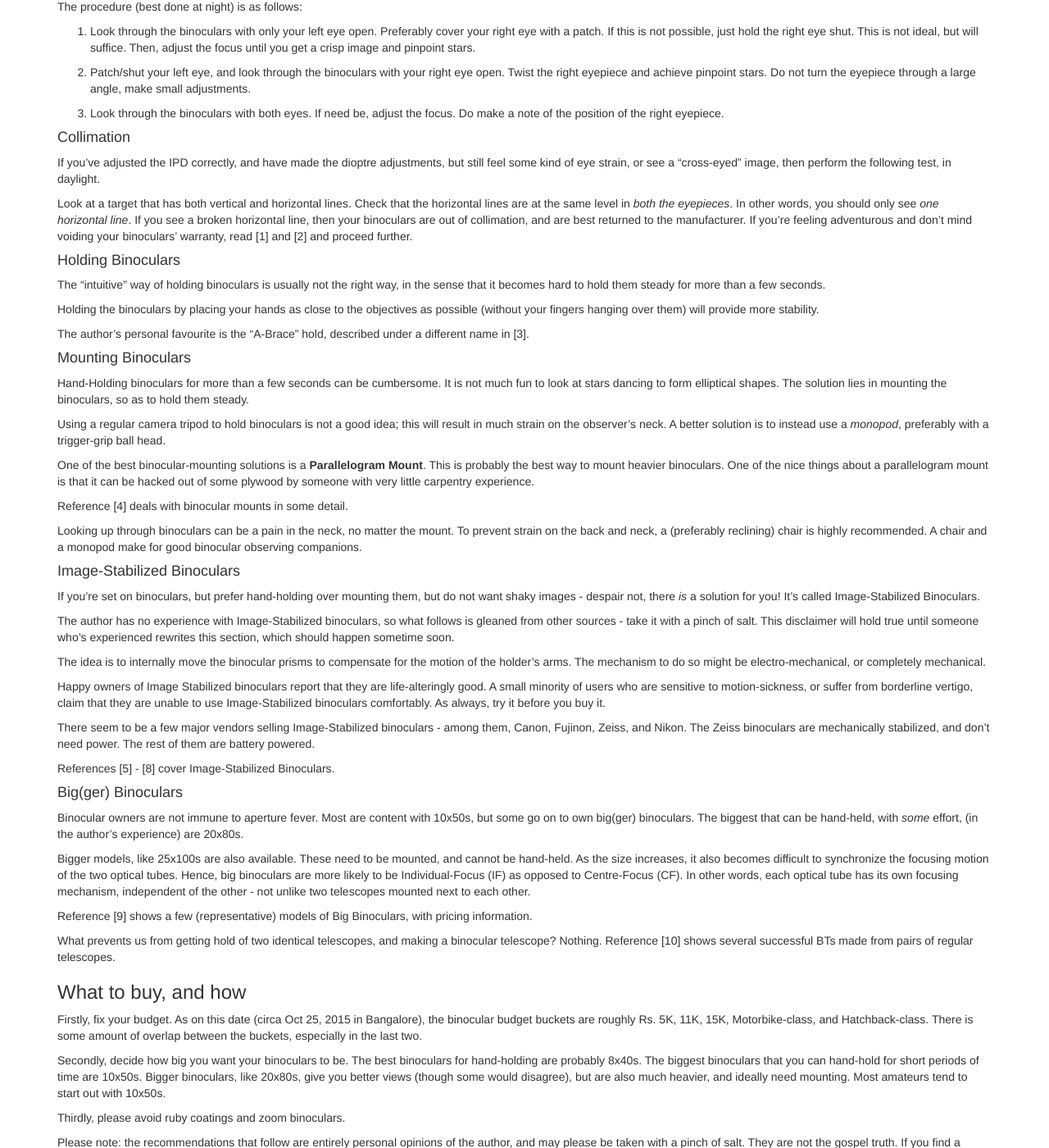
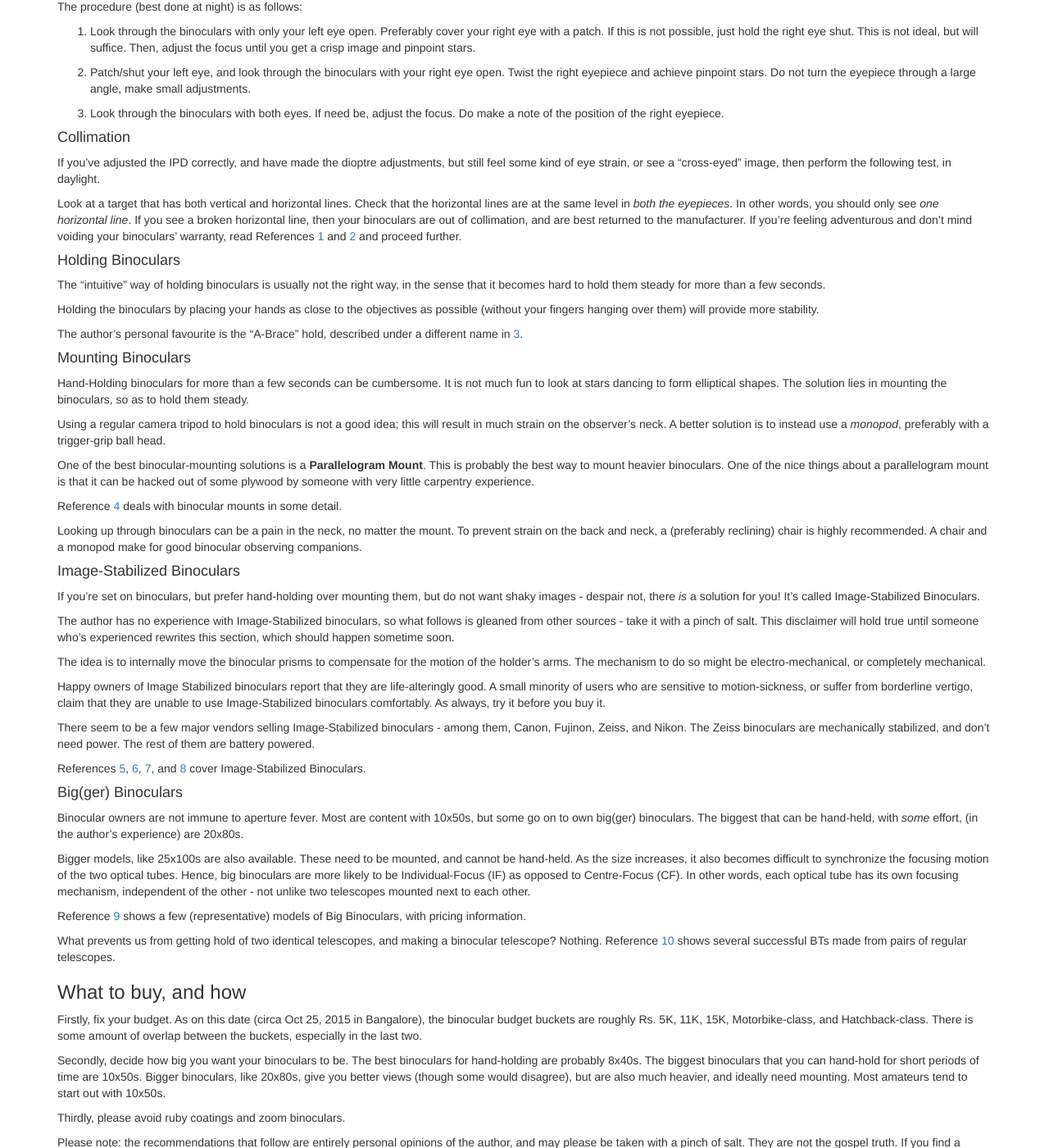
Before and after one commit to bas-org/bas-org.github.io, a Jekyll site: the page built from _posts/2015-11-12-beginning-with-binoculars.markdown, in a window 1280 px wide and 1400 px high, scrolled down 2362 px. Shown: the whole window at 82% size. Built offline with Jekyll 4.4.1, drawn with Linux system fonts in a browser that asks for light colours; nearby versions of some CDN libraries; library files that are not in the unit come from our copies; comment, search, counter and statistics services are not loaded; part of the change alters nothing that is shown; some of the changed text lies outside the part shown.

Commit message:
1. Fingered the link refs to be "clickable" from the main text. 2. Got rid of trailing spaces.

```diff
--- a/_posts/2015-11-12-beginning-with-binoculars.markdown
+++ b/_posts/2015-11-12-beginning-with-binoculars.markdown
@@ -77,13 +77,14 @@ Most of these objects should be visible from Bangalore rooftops, as long as your
 skies in that direction don't look orange. This, of course, depends upon your
 location in the city.
 
-If you want more objects to look at, then References [11] and [12] should help.
+If you want more objects to look at, then Ed Zarenski's list of [100 Binocular
+Deep-Sky Objects][11] and the Binocular Sky's [Object Search][12] should help.
 
 If you would like a taste of *what* you can see through binoculars, Rony de
-Laet's Binocular Sketches (Reference [13]) are illuminating, to say the least.
-Please do note that these observations were mostly done under dark skies, and
-with mounted binoculars. That said, the sketches give you an idea of what can be
-achieved with binoculars.
+Laet's [Binocular Sketches][13] are illuminating, to say the least.  Please do
+note that these observations were mostly done under dark skies, and with mounted
+binoculars. That said, the sketches give you an idea of what can be achieved
+with binoculars.
 
 ### Binocular Specifications
 Binoculars are primarily specified in terms of their **Magnification** and
@@ -196,7 +197,7 @@ horizontal lines are at the same level in *both the eyepieces*. In other words,
 you should only see *one horizontal line*. If you see a broken horizontal line,
 then your binoculars are out of collimation, and are best returned to the
 manufacturer. If you're feeling adventurous and don't mind voiding your
-binoculars' warranty, read [1] and [2] and proceed further.
+binoculars' warranty, read References [1][1] and [2][2] and proceed further.
 
 #### Holding Binoculars
 The "intuitive" way of holding binoculars is usually not the right way, in the
@@ -206,7 +207,7 @@ Holding the binoculars by placing your hands as close to the objectives as
 possible (without your fingers hanging over them) will provide more stability.
 
 The author's personal favourite is the "A-Brace" hold, described under a
-different name in [3].
+different name in [3][3].
 
 #### Mounting Binoculars
 Hand-Holding binoculars for more than a few seconds can be cumbersome. It is not
@@ -222,7 +223,7 @@ is probably the best way to mount heavier binoculars. One of the nice things
 about a parallelogram mount is that it can be hacked out of some plywood by
 someone with very little carpentry experience.
 
-Reference [4] deals with binocular mounts in some detail.
+Reference [4][4] deals with binocular mounts in some detail.
 
 Looking up through binoculars can be a pain in the neck, no matter the mount. To
 prevent strain on the back and neck, a (preferably reclining) chair is highly
@@ -251,7 +252,7 @@ There seem to be a few major vendors selling Image-Stabilized binoculars - among
 them, Canon, Fujinon, Zeiss, and Nikon. The Zeiss binoculars are mechanically
 stabilized, and don't need power. The rest of them are battery powered.
 
-References [5] - [8] cover Image-Stabilized Binoculars.
+References [5][5], [6][6], [7][7], and [8][8] cover Image-Stabilized Binoculars.
 
 #### Big(ger) Binoculars
 Binocular owners are not immune to aperture fever. Most are content with 10x50s,
@@ -265,12 +266,12 @@ are more likely to be Individual-Focus (IF) as opposed to Centre-Focus (CF).
 In other words, each optical tube has its own focusing mechanism, independent of
 the other - not unlike two telescopes mounted next to each other.
 
-Reference [9] shows a few (representative) models of Big Binoculars, with
+Reference [9][9] shows a few (representative) models of Big Binoculars, with
 pricing information.
 
 What prevents us from getting hold of two identical telescopes, and making a
-binocular telescope? Nothing. Reference [10] shows several successful BTs made
-from pairs of regular telescopes.
+binocular telescope? Nothing. Reference [10][10] shows several successful BTs
+made from pairs of regular telescopes.
 
 ### What to buy, and how
 Firstly, fix your budget. As on this date (circa Oct 25, 2015 in Bangalore), the
@@ -367,16 +368,30 @@ just damp. The process should *not* leave streaks on your glass. Do not use
 coloured or perfumed tissues, or tissue that is too stiff.
 
 ### References
-1.  [Collimation Guide for Oberwerk Binoculars](http://www.oberwerk.com/support/collimate.htm)
-2.  ["Collimating" Binoculars (CloudyNights)](http://www.cloudynights.com/page/articles/cat/articles/how-to/%E2%80%9Ccollimating%E2%80%9D-binoculars-r408)
-3.  [How to Hand-Hold a Binocular](http://binocularsky.com/binoc_hold.php)
-4.  [Mounting Binoculars for Astronomy](http://www.binocularsky.com/binoc_mount.php)
-5.  [Philip Harrington, Star Ware, 4th Ed.](http://www.amazon.in/Star-Ware-Astronomers-Telescopes-Accessories-ebook/dp/B00DNKY17W/ref=sr_1_1?ie=UTF8&qid=1447297093&sr=8-1&keywords=star+ware)
-6.  [Gary Seronik, Review: Canon Image-Stabilized Binoculars](http://www.garyseronik.com/?q=node/25)
-7.  [Gary Seronik, Review: Fujinon Techno-Stabi Binoculars](http://www.garyseronik.com/?q=node/172)
-8.  [Zeiss 20x60 T\* S Image Stabilization Binoculars](http://www.zeiss.com/sports-optics/en_de/hunting/binoculars/specialist-binoculars/20x60-binoculars.html#inpagetabs-1%23Position-3)
-9.  [Oberwerk: Binoculars sized from 100mm - 150mm ](http://www.bigbinoculars.com/100mm-150mm.htm)
-10. [Binocular Telescopes](http://www.binoscopes.de/)
-11. [Ed Zarenski's list of 100 Binocular Deep-Sky Objects](http://www.cloudynights.com/documents/binocular.pdf)
-12. [The Binocular Sky: Object Search](http://www.binocularsky.com/binoc_object_query.php)
-13. [Rony de Laet's Binocular Sketches](http://rodelaet.xtreemhost.com/binocular_astronomy.html)
+1.  [Collimation Guide for Oberwerk Binoculars][1]
+2.  ["Collimating" Binoculars (CloudyNights)][2]
+3.  [How to Hand-Hold a Binocular][3]
+4.  [Mounting Binoculars for Astronomy][4]
+5.  [Philip Harrington, Star Ware, 4th Ed.][5]
+6.  [Gary Seronik, Review: Canon Image-Stabilized Binoculars][6]
+7.  [Gary Seronik, Review: Fujinon Techno-Stabi Binoculars][7]
+8.  [Zeiss 20x60 T\* S Image Stabilization Binoculars][8]
+9.  [Oberwerk: Binoculars sized from 100mm - 150mm ][9]
+10. [Binocular Telescopes][10]
+11. [Ed Zarenski's list of 100 Binocular Deep-Sky Objects][11]
+12. [The Binocular Sky: Object Search][12]
+13. [Rony de Laet's Binocular Sketches][13]
+
+[1]:   http://www.oberwerk.com/support/collimate.htm  "Collimation Guide for Oberwerk Binoculars"
+[2]:   http://www.cloudynights.com/page/articles/cat/articles/how-to/%E2%80%9Ccollimating%E2%80%9D-binoculars-r408  "Collimating Binoculars (CloudyNights)"
+[3]:   http://binocularsky.com/binoc_hold.php  "How to Hand-Hold a Binocular"
+[4]:   http://www.binocularsky.com/binoc_mount.php  "Mounting Binoculars for Astronomy"
+[5]:   http://www.amazon.in/Star-Ware-Astronomers-Telescopes-Accessories-ebook/dp/B00DNKY17W/ref=sr_1_1?ie=UTF8&qid=1447297093&sr=8-1&keywords=star+ware  "Philip Harrington, Star Ware, 4th Ed."
+[6]:   http://www.garyseronik.com/?q=node/25  "Gary Seronik, Review: Canon Image-Stabilized Binoculars"
+[7]:   http://www.garyseronik.com/?q=node/172  "Gary Seronik, Review: Fujinon Techno-Stabi Binoculars"
+[8]:   http://www.zeiss.com/sports-optics/en_de/hunting/binoculars/specialist-binoculars/20x60-binoculars.html#inpagetabs-1%23Position-3  "Zeiss 20x60 T * S Image Stabilization Binoculars"
+[9]:   http://www.bigbinoculars.com/100mm-150mm.htm  "Oberwerk: Binoculars sized from 100mm - 150mm"
+[10]:  http://www.binoscopes.de/  "Binocular Telescopes"
+[11]:  http://www.cloudynights.com/documents/binocular.pdf  "Ed Zarenski's list of 100 Binocular Deep-Sky Objects"
+[12]:  http://www.binocularsky.com/binoc_object_query.php  "The Binocular Sky: Object Search"
+[13]:  http://rodelaet.xtreemhost.com/binocular_astronomy.html  "Rony de Laet's Binocular Sketches"
```
